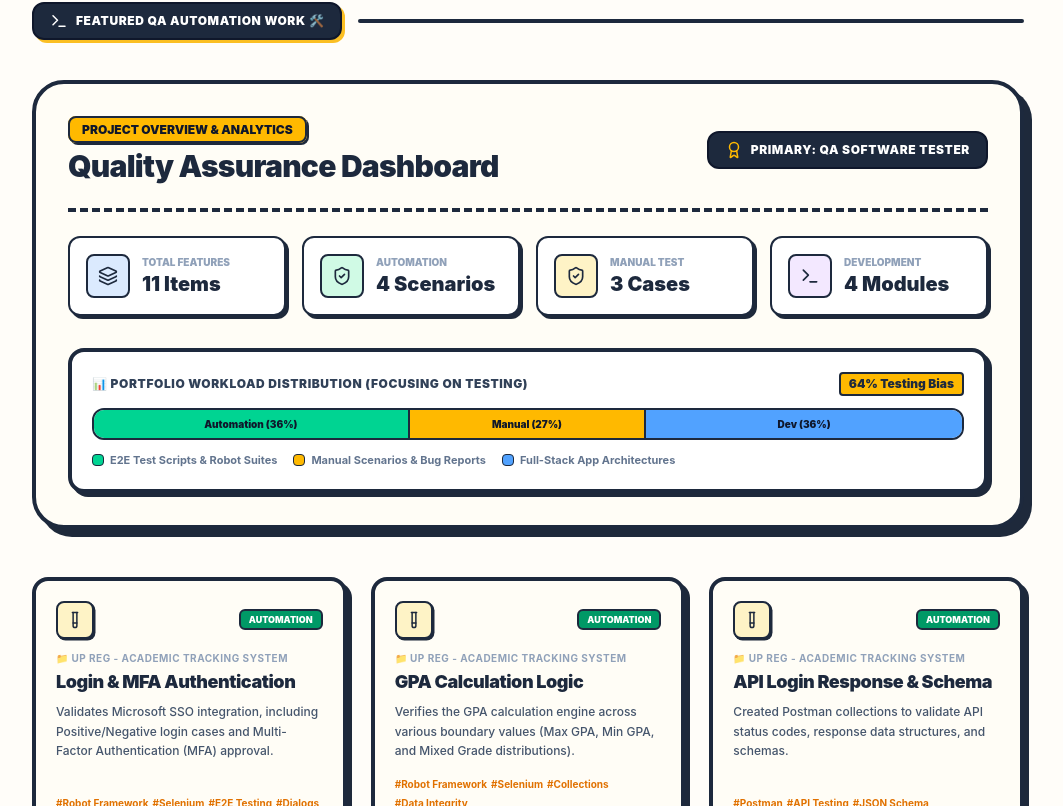
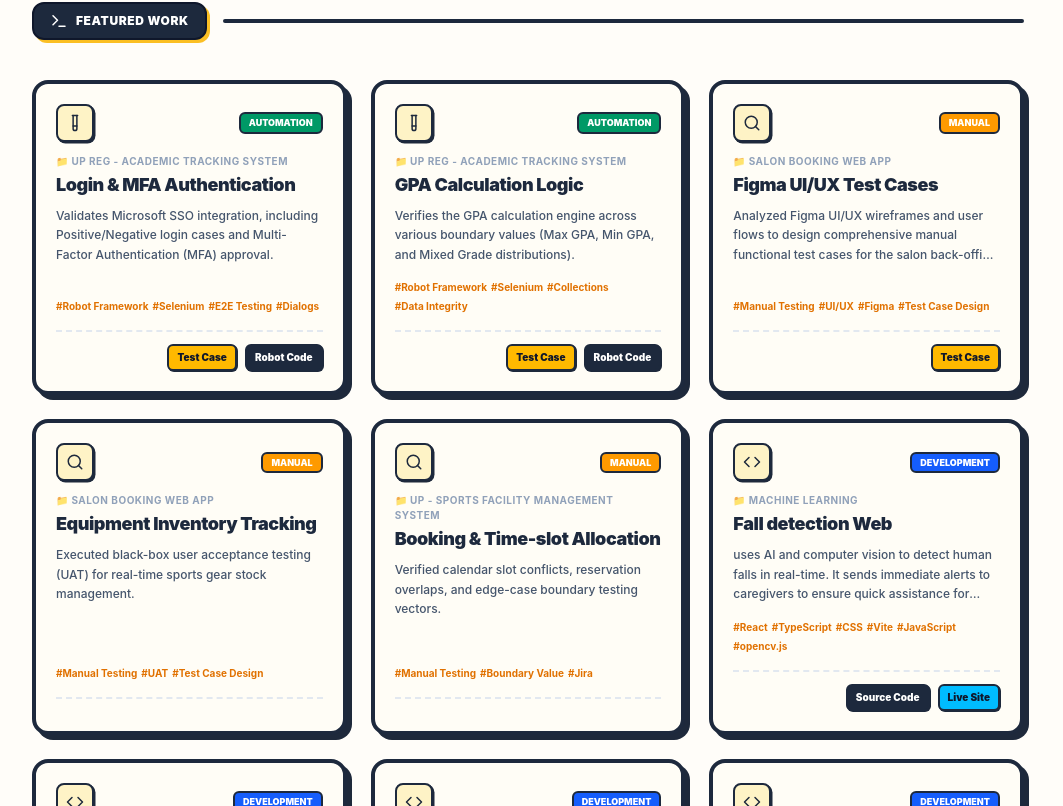
Before and after one commit to Aman050102/Portfolio, a React (Vite) app: page / in a window 1280 px wide. Shown: the part 1834-2640 px from the top of the page, without its empty margins (112-1175 px from the left). Built offline with nearby package versions, Linux system fonts and the light colour scheme.

Commit message:
refactor: remove project dashboard and fix type definitions for production build

```diff
--- a/src/App.tsx
+++ b/src/App.tsx
@@ -1,8 +1,6 @@
-import React from "react";
 import Navbar from "./components/Navbar";
 import Hero from "./components/Hero";
 import Experience from "./components/Experience";
-import ProjectDashboard from "./components/ProjectDashboard";
 import ProjectCard from "./components/ProjectCard";
 import Certificate from "./components/Certificate";
 import { projects } from "./data/portfolioData";
@@ -28,14 +26,11 @@ function App() {
             <div className="flex items-center gap-2 px-4 py-2 bg-slate-800 text-white rounded-xl border-2 border-slate-900 shadow-[3px_3px_0px_0px_rgba(251,191,36,1)]">
               <Terminal size={18} />
               <h2 className="text-xs font-black uppercase tracking-wider">
-                Featured QA Automation Work 🛠️
+                Featured Work
               </h2>
             </div>
             <div className="h-1 flex-1 bg-slate-800 rounded-full"></div>
           </div>
-
-          {/* แทรกกล่องแดชบอร์ดภาพรวมขนาดใหญ่ตรงนี้ เพื่ออธิบายภาพรวมโปรเจกต์ทั้งหมด */}
-          <ProjectDashboard />
 
           {/* แสดงกล่อง Active Project ตัวหลัก (ถ้ามี) */}
           {upRegProject && (
@@ -65,7 +60,7 @@ function App() {
                     ))}
                   </div>
                   <a
-                    href={upRegProject.link}
+                    href={upRegProject.testCaseLink}
                     target="_blank"
                     rel="noreferrer"
                     className="inline-flex items-center gap-2 bg-slate-800 text-white px-5 py-3 rounded-xl font-black text-sm border-2 border-slate-900 shadow-[3px_3px_0px_0px_rgba(30,41,59,1)] hover:translate-y-[-2px] transition-all"
--- a/src/components/Certificate.tsx
+++ b/src/components/Certificate.tsx
@@ -70,7 +70,7 @@ export const certificates: Certificate[] = [
     image: "/Certificate/Prompt Engineering with GitHub Copilot.jpg",
     category: "training",
   },
-   {
+  {
     name: "Creating a Basic Web Page with HTML and CSS",
     issuer: "THAI MOOC",
     date: "2026",
--- a/src/components/ProjectCard.tsx
+++ b/src/components/ProjectCard.tsx
@@ -1,4 +1,3 @@
-import React from "react";
 import { TestTube, Code, Search } from "lucide-react";
 import type { Project } from "../data/portfolioData";
 
@@ -24,7 +23,9 @@ const ProjectCard: React.FC<{ project: Project }> = ({ project }) => {
           <div className="p-2 bg-amber-100 border-2 border-slate-800 rounded-lg shadow-[1.5px_1.5px_0px_0px_rgba(30,41,59,1)]">
             <Icon size={18} className="text-slate-800" />
           </div>
-          <span className={`text-[9px] uppercase font-black px-2 py-0.5 border-2 border-slate-800 rounded-md text-white ${badgeColor}`}>
+          <span
+            className={`text-[9px] uppercase font-black px-2 py-0.5 border-2 border-slate-800 rounded-md text-white ${badgeColor}`}
+          >
             {project.type}
           </span>
         </div>
--- a/src/components/ProjectDashboard.tsx
+++ /dev/null
@@ -1,129 +0,0 @@
-import React from 'react';
-import { projects } from '../data/portfolioData';
-import { ShieldCheck, Terminal, Award, Layers } from 'lucide-react';
-
-const ProjectDashboard: React.FC = () => {
-  // คำนวณสถิติจากข้อมูลจริงใน portfolioData
-  const totalFeatures = projects.length;
-  const automationCount = projects.filter(p => p.type === 'Automation').length;
-  const manualCount = projects.filter(p => p.type === 'Manual').length;
-  const devCount = projects.filter(p => p.type === 'Development').length;
-
-  const totalTestJobs = automationCount + manualCount;
-  const testerPercentage = totalFeatures > 0 ? Math.round((totalTestJobs / totalFeatures) * 100) : 0;
-
-  return (
-    <div className="w-full bg-[#FFFDF6] border-4 border-slate-800 rounded-[2rem] p-6 md:p-8 shadow-[8px_8px_0px_0px_rgba(30,41,59,1)] mb-12">
-
-      {/* Header */}
-      <div className="flex flex-col md:flex-row md:items-center justify-between gap-4 border-b-4 border-dashed border-slate-800 pb-6 mb-6">
-        <div>
-          <span className="bg-amber-400 text-slate-900 text-xs font-black px-3 py-1 border-2 border-slate-800 rounded-lg shadow-[2px_2px_0px_0px_rgba(30,41,59,1)] uppercase">
-            Project Overview & Analytics
-          </span>
-          <h2 className="text-3xl font-black text-slate-800 tracking-tight mt-2">
-            Quality Assurance Dashboard
-          </h2>
-        </div>
-        <div className="flex items-center gap-2 bg-slate-800 text-white px-4 py-2 rounded-xl border-2 border-slate-900">
-          <Award size={18} className="text-amber-400" />
-          <span className="text-xs font-black tracking-wider uppercase">Primary: QA Software Tester</span>
-        </div>
-      </div>
-
-      {/* Metrics Grid */}
-      <div className="grid grid-cols-2 lg:grid-cols-4 gap-4 mb-8">
-        <div className="bg-white border-2 border-slate-800 rounded-xl p-4 shadow-[3px_3px_0px_0px_rgba(30,41,59,1)] flex items-center gap-3">
-          <div className="p-2.5 bg-blue-100 border-2 border-slate-800 rounded-lg">
-            <Layers size={20} className="text-slate-800" />
-          </div>
-          <div>
-            <p className="text-[10px] font-black uppercase text-slate-400">Total Features</p>
-            <p className="text-xl font-black text-slate-800">{totalFeatures} Items</p>
-          </div>
-        </div>
-
-        <div className="bg-white border-2 border-slate-800 rounded-xl p-4 shadow-[3px_3px_0px_0px_rgba(30,41,59,1)] flex items-center gap-3">
-          <div className="p-2.5 bg-emerald-100 border-2 border-slate-800 rounded-lg">
-            <ShieldCheck size={20} className="text-slate-800" />
-          </div>
-          <div>
-            <p className="text-[10px] font-black uppercase text-slate-400">Automation</p>
-            <p className="text-xl font-black text-slate-800">{automationCount} Scenarios</p>
-          </div>
-        </div>
-
-        <div className="bg-white border-2 border-slate-800 rounded-xl p-4 shadow-[3px_3px_0px_0px_rgba(30,41,59,1)] flex items-center gap-3">
-          <div className="p-2.5 bg-amber-100 border-2 border-slate-800 rounded-lg">
-            <ShieldCheck size={20} className="text-slate-800" />
-          </div>
-          <div>
-            <p className="text-[10px] font-black uppercase text-slate-400">Manual Test</p>
-            <p className="text-xl font-black text-slate-800">{manualCount} Cases</p>
-          </div>
-        </div>
-
-        <div className="bg-white border-2 border-slate-800 rounded-xl p-4 shadow-[3px_3px_0px_0px_rgba(30,41,59,1)] flex items-center gap-3">
-          <div className="p-2.5 bg-purple-100 border-2 border-slate-800 rounded-lg">
-            <Terminal size={20} className="text-slate-800" />
-          </div>
-          <div>
-            <p className="text-[10px] font-black uppercase text-slate-400">Development</p>
-            <p className="text-xl font-black text-slate-800">{devCount} Modules</p>
-          </div>
-        </div>
-      </div>
-
-      {/* Progress Bar */}
-      <div className="bg-white border-4 border-slate-800 rounded-2xl p-5 shadow-[4px_4px_0px_0px_rgba(30,41,59,1)]">
-        <div className="flex justify-between items-center mb-3">
-          <h3 className="text-xs font-black uppercase tracking-wider text-slate-700">
-            📊 Portfolio Workload Distribution (Focusing on Testing)
-          </h3>
-          <span className="text-xs font-black text-slate-800 bg-amber-400 border-2 border-slate-800 px-2 py-0.5 rounded">
-            {testerPercentage}% Testing Bias
-          </span>
-        </div>
-
-        <div className="w-full h-8 bg-slate-100 border-2 border-slate-800 rounded-xl overflow-hidden flex">
-          <div
-            className="h-full bg-emerald-400 border-r-2 border-slate-800 flex items-center justify-center font-black text-[10px] text-slate-900 transition-all duration-500"
-            style={{ width: totalFeatures > 0 ? `${(automationCount / totalFeatures) * 100}%` : '0%' }}
-          >
-            {automationCount > 0 && `Automation (${Math.round((automationCount / totalFeatures) * 100)}%)`}
-          </div>
-          <div
-            className="h-full bg-amber-400 border-r-2 border-slate-800 flex items-center justify-center font-black text-[10px] text-slate-900 transition-all duration-500"
-            style={{ width: totalFeatures > 0 ? `${(manualCount / totalFeatures) * 100}%` : '0%' }}
-          >
-            {manualCount > 0 && `Manual (${Math.round((manualCount / totalFeatures) * 100)}%)`}
-          </div>
-          <div
-            className="h-full bg-blue-400 flex items-center justify-center font-black text-[10px] text-slate-900 transition-all duration-500"
-            style={{ width: totalFeatures > 0 ? `${(devCount / totalFeatures) * 100}%` : '0%' }}
-          >
-            {devCount > 0 && `Dev (${Math.round((devCount / totalFeatures) * 100)}%)`}
-          </div>
-        </div>
-
-        <div className="flex flex-wrap gap-4 mt-3 text-[11px] font-bold text-slate-500">
-          <div className="flex items-center gap-1.5">
-            <div className="w-3 h-3 bg-emerald-400 border border-slate-800 rounded"></div>
-            <span>E2E Test Scripts & Robot Suites</span>
-          </div>
-          <div className="flex items-center gap-1.5">
-            <div className="w-3 h-3 bg-amber-400 border border-slate-800 rounded"></div>
-            <span>Manual Scenarios & Bug Reports</span>
-          </div>
-          <div className="flex items-center gap-1.5">
-            <div className="w-3 h-3 bg-blue-400 border border-slate-800 rounded"></div>
-            <span>Full-Stack App Architectures</span>
-          </div>
-        </div>
-      </div>
-
-    </div>
-  );
-};
-
-export default ProjectDashboard;
--- a/src/data/portfolioData.ts
+++ b/src/data/portfolioData.ts
@@ -1,11 +1,12 @@
 export interface Project {
-  title: string;       // ชื่อฟีเจอร์ย่อย/ระบบย่อย เช่น "ระบบ Login & MFA"
-  systemName: string;  // ชื่อระบบหลักภาพรวม เช่น "UP REG - Academic Tracking"
+  title: string; // ชื่อฟีเจอร์ย่อย/ระบบย่อย เช่น "ระบบ Login & MFA"
+  systemName: string; // ชื่อระบบหลักภาพรวม เช่น "UP REG - Academic Tracking"
   description: string; // รายละเอียดสั้นๆ ของฟีเจอร์นี้
   type: "Automation" | "Manual" | "Development";
-  tags: string[];      // สแต็กที่ใช้ในฟีเจอร์นี้ เช่น ["Robot Framework", "Selenium"]
+  tags: string[]; // สแต็กที่ใช้ในฟีเจอร์นี้ เช่น ["Robot Framework", "Selenium"]
   testCaseLink?: string; // ลิงก์ไปดู Sheet Test Case (ถ้ามี)
-  robotLink?: string;    // ลิงก์ไปดูโค้ด Robot หรือ GitHub โค้ด (ถ้ามี)
+  robotLink?: string; // ลิงก์ไปดูโค้ด Robot หรือ GitHub โค้ด (ถ้ามี)
+  productionLink?: string; // ลิงก์ไปยังหน้าโปรเจกต์จริง (ถ้ามี)
 }
 
 export interface Certificate {
@@ -21,106 +22,116 @@ export const projects: Project[] = [
   {
     title: "Login & MFA Authentication",
     systemName: "UP REG - Academic Tracking System",
-    description: "Validates Microsoft SSO integration, including Positive/Negative login cases and Multi-Factor Authentication (MFA) approval.",
+    description:
+      "Validates Microsoft SSO integration, including Positive/Negative login cases and Multi-Factor Authentication (MFA) approval.",
     type: "Automation",
     tags: ["Robot Framework", "Selenium", "E2E Testing", "Dialogs"],
-    testCaseLink: "https://docs.google.com/spreadsheets/d/18X8hNndFs7OYBJRG1Q1WZmRr457E2QPYohVV3G75sU0/edit?usp=sharing",
-    robotLink: "https://github.com/Aman050102/Login-MFA.git"
+    testCaseLink:
+      "https://docs.google.com/spreadsheets/d/18X8hNndFs7OYBJRG1Q1WZmRr457E2QPYohVV3G75sU0/edit?usp=sharing",
+    robotLink: "https://github.com/Aman050102/Login-MFA.git",
   },
   {
     title: "GPA Calculation Logic",
     systemName: "UP REG - Academic Tracking System",
-    description: "Verifies the GPA calculation engine across various boundary values (Max GPA, Min GPA, and Mixed Grade distributions).",
+    description:
+      "Verifies the GPA calculation engine across various boundary values (Max GPA, Min GPA, and Mixed Grade distributions).",
     type: "Automation",
     tags: ["Robot Framework", "Selenium", "Collections", "Data Integrity"],
-    testCaseLink: "https://docs.google.com/spreadsheets/d/1PI5PB_qJK06HG-TZDDuOzKIEWRTdMhn-X37I489Y1M8/edit?usp=sharing",
-    robotLink: "https://github.com/Aman050102/Grade-Point-Average.git"
+    testCaseLink:
+      "https://docs.google.com/spreadsheets/d/1PI5PB_qJK06HG-TZDDuOzKIEWRTdMhn-X37I489Y1M8/edit?usp=sharing",
+    robotLink: "https://github.com/Aman050102/Grade-Point-Average.git",
   },
-  {
-    title: "API Login Response & Schema",
-    systemName: "UP REG - Academic Tracking System",
-    description: "Created Postman collections to validate API status codes, response data structures, and schemas.",
-    type: "Automation",
-    tags: ["Postman", "API Testing", "JSON Schema"],
-    testCaseLink: "https://docs.google.com/spreadsheets/d/18X8hNndFs7OYBJRG1Q1WZmRr457E2QPYohVV3G75sU0/edit?usp=sharing",
-    robotLink: "https://github.com/Aman050102/Portfolio"
-  },
-  {
-    title: "Dormitory Ticket Creation Flow",
-    systemName: "UP - Maintenance Control System (UP-MCS)",
-    description: "Designed robust automated scenarios covering positive and negative lines for reporting issues.",
-    type: "Automation",
-    tags: ["Robot Framework", "Web Testing", "Regression"],
-    testCaseLink: "#",
-    robotLink: "#"
-  },
+
+  // {
+  //   title: "API Login Response & Schema",
+  //   systemName: "UP REG - Academic Tracking System",
+  //   description: "Created Postman collections to validate API status codes, response data structures, and schemas.",
+  //   type: "Automation",
+  //   tags: ["Postman", "API Testing", "JSON Schema"],
+  //   testCaseLink: "https://docs.google.com/spreadsheets/d/18X8hNndFs7OYBJRG1Q1WZmRr457E2QPYohVV3G75sU0/edit?usp=sharing",
+  //   robotLink: "https://github.com/Aman050102/Portfolio"
+  // },
+  //  --------------------------------------------------
+  // {
+  //   title: "Dormitory Ticket Creation Flow",
+  //   systemName: "UP - Maintenance Control System (UP-MCS)",
+  //   description: "Designed robust automated scenarios covering positive and negative lines for reporting issues.",
+  //   type: "Automation",
+  //   tags: ["Robot Framework", "Web Testing", "Regression"],
+  //   testCaseLink: "#",
+  //   robotLink: "#"
+  // },
+  //  --------------------------------------------------
+
   {
     title: "Figma UI/UX Test Cases",
     systemName: "Salon Booking Web App",
-    description: "Manual functionality inspection for back-office admin dashboard and repair job distribution.",
+    description:
+      "Analyzed Figma UI/UX wireframes and user flows to design comprehensive manual functional test cases for the salon back-office admin dashboard. Focused on validating transaction logic for booking distribution, status transitions, and layout conformity against design specifications.",
     type: "Manual",
-    tags: ["Manual Testing", "UI/UX", "Figma" ,"Test Case Design"],
-    testCaseLink: "https://docs.google.com/spreadsheets/d/1067UhR6k_uH7_LH7gSv303TsIluVToiYk4QLqLNUC90/edit?usp=sharing"
+    tags: ["Manual Testing", "UI/UX", "Figma", "Test Case Design"],
+    testCaseLink:
+      "https://docs.google.com/spreadsheets/d/1067UhR6k_uH7_LH7gSv303TsIluVToiYk4QLqLNUC90/edit?usp=sharing",
   },
   {
     title: "Equipment Inventory Tracking",
-    systemName: "UP - Sports Facility Management System",
-    description: "Executed black-box user acceptance testing (UAT) for real-time sports gear stock management.",
+    systemName: "Salon Booking Web App",
+    description:
+      "Executed black-box user acceptance testing (UAT) for real-time sports gear stock management.",
     type: "Manual",
     tags: ["Manual Testing", "UAT", "Test Case Design"],
-    testCaseLink: "#"
+    testCaseLink: "#",
   },
   {
     title: "Booking & Time-slot Allocation",
     systemName: "UP - Sports Facility Management System",
-    description: "Verified calendar slot conflicts, reservation overlaps, and edge-case boundary testing vectors.",
+    description:
+      "Verified calendar slot conflicts, reservation overlaps, and edge-case boundary testing vectors.",
     type: "Manual",
     tags: ["Manual Testing", "Boundary Value", "Jira"],
-    testCaseLink: "#"
+    testCaseLink: "#",
   },
-{
+  {
     title: "Fall detection Web",
     systemName: "Machine Learning",
-    description: "uses AI and computer vision to detect human falls in real-time. It sends immediate alerts to caregivers to ensure quick assistance for high-risk individuals.",
+    description:
+      "uses AI and computer vision to detect human falls in real-time. It sends immediate alerts to caregivers to ensure quick assistance for high-risk individuals.",
     type: "Development",
     tags: ["React", "TypeScript", "CSS", "Vite", "JavaScript", "opencv.js"],
     robotLink: "https://github.com/Aman050102/fall-detection-web.git",
-    productionLink: "https://fall-detection-web-tawny.vercel.app/"
+    productionLink: "https://fall-detection-web-tawny.vercel.app/",
   },
-{
+  {
     title: "UP - Sports Facility Management System",
     systemName: "Web App",
-    description: "UP-SFMS is a digital platform for University of Phayao sports facilities that streamlines usage tracking and equipment management. It enables student assistants to record data easily while providing admins with real-time analytics and automated PDF/CSV reporting.",
+    description:
+      "UP-SFMS is a digital platform for University of Phayao sports facilities that streamlines usage tracking and equipment management. It enables student assistants to record data easily while providing admins with real-time analytics and automated PDF/CSV reporting.",
     type: "Development",
     tags: ["React", "TypeScript", "Tailwind CSS", "Vite", "JavaScript"],
     robotLink: "https://github.com/Aman050102/fall-detection-web.git",
-    productionLink: "http://32.236.37.136"
+    productionLink: "http://32.236.37.136",
   },
-{
+  {
     title: "Buddy Nest",
     systemName: "Web App",
-    description: "It is a website that offers various pet-related services, such as pet boarding, bathing, grooming, and transportation, to provide convenience for pet owners.",
+    description:
+      "It is a website that offers various pet-related services, such as pet boarding, bathing, grooming, and transportation, to provide convenience for pet owners.",
     type: "Development",
     tags: ["HTML", "CSS", "JavaScript"],
     robotLink: "https://github.com/Aman050102/UP_FMS-Web.git",
-    productionLink: "https://buddy-nest-web-project.vercel.app/"
+    productionLink: "https://buddy-nest-web-project.vercel.app/",
   },
-{
+  {
     title: "Pocket",
     systemName: "Web App",
-    description: "A personal finance web application designed to help users efficiently track, manage, and optimize their daily expenses. The platform offers intuitive tools for income and expense logging, budget planning, and financial goal tracking, making money management simple and accessible for everyone.",
+    description:
+      "A personal finance web application designed to help users efficiently track, manage, and optimize their daily expenses. The platform offers intuitive tools for income and expense logging, budget planning, and financial goal tracking, making money management simple and accessible for everyone.",
     type: "Development",
     tags: ["HTML", "CSS", "JavaScript"],
     robotLink: "https://github.com/Aman050102/Pocket.git",
-    productionLink: "https://pocket-pearl.vercel.app/"
+    productionLink: "https://pocket-pearl.vercel.app/",
   },
-
 ];
-
-
-
-
-
 
 export const certificates: Certificate[] = [
   {
```
Also changed, not shown: src/components/Experience.tsx (line endings or trailing spaces).
